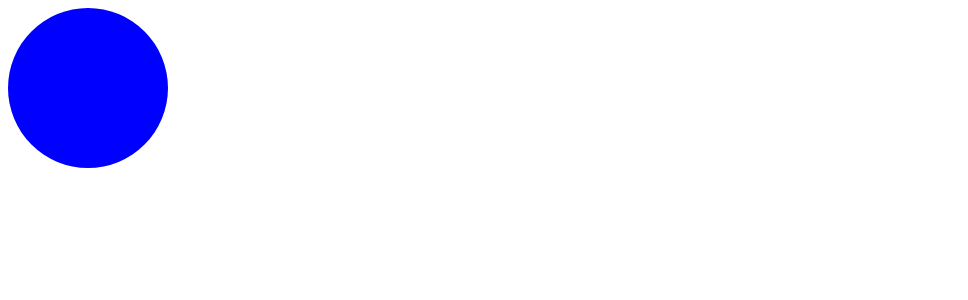
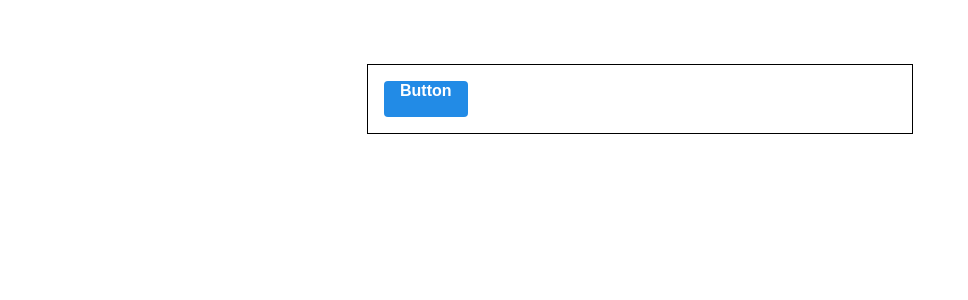
Before and after one commit to duyankim/mordern_react, a React (Create React App) app: page / in a window 1280 px wide. Shown: the top 300 px of the page, without its empty margins (0-968 px from the left). Built offline with nearby package versions, Linux system fonts and the light colour scheme.

Commit message:
styled-components

```diff
--- a/package.json
+++ b/package.json
@@ -8,6 +8,7 @@
   ],
   "main": "src/index.js",
   "dependencies": {
+    "polished": "4.1.0",
     "react": "17.0.0",
     "react-dom": "17.0.0",
     "react-scripts": "3.4.3",
--- a/src/App.js
+++ b/src/App.js
@@ -1,21 +1,31 @@
 import React from "react";
-import styled, { css } from "styled-components";
+import styled, { ThemeProvider } from "styled-components";
+import Button from "./components/Button";
 
-const Circle = styled.div`
-  width: 5rem;
-  height: 5rem;
-  background: ${(props) => props.color || "black"};
-  border-radius: 50%;
-  ${(props) =>
-    props.huge &&
-    css`
-      width: 10rem;
-      height: 10rem;
-    `}
+const AppBlock = styled.div`
+  width: 512px;
+  margin: 0 auto;
+  margin-top: 4rem;
+  border: 1px solid black;
+  padding: 1rem;
 `;
 
 function App() {
-  return <Circle color="blue" huge />;
+  return (
+    <ThemeProvider
+      theme={{
+        palette: {
+          blue: "#228be6",
+          gray: "#495057",
+          pink: "#f06595"
+        }
+      }}
+    >
+      <AppBlock>
+        <Button>Button</Button>
+      </AppBlock>
+    </ThemeProvider>
+  );
 }
 
 export default App;
--- /dev/null
+++ b/src/components/Button.js
@@ -0,0 +1,40 @@
+import React from "react";
+import styled from "styled-components";
+import { darken, lighten } from "polished";
+
+const StyledButton = styled.button`
+  /* 공통 스타일 */
+  display: inline-flex;
+  outline: none;
+  border: none;
+  border-radius: 4px;
+  color: white;
+  font-weight: bold;
+  cursor: pointer;
+  padding-left: 1rem;
+  padding-right: 1rem;
+
+  /* 크기 */
+  height: 2.25rem;
+  font-size: 1rem;
+
+  /* 색상 */
+  background: #228be6;
+  &:hover {
+    background: #339af0;
+  }
+  &:active {
+    background: #1c7ed6;
+  }
+
+  /* 기타 */
+  & + & {
+    margin-left: 1rem;
+  }
+`;
+
+function Button({ children, ...rest }) {
+  return <StyledButton {...rest}>{children}</StyledButton>;
+}
+
+export default Button;
```
